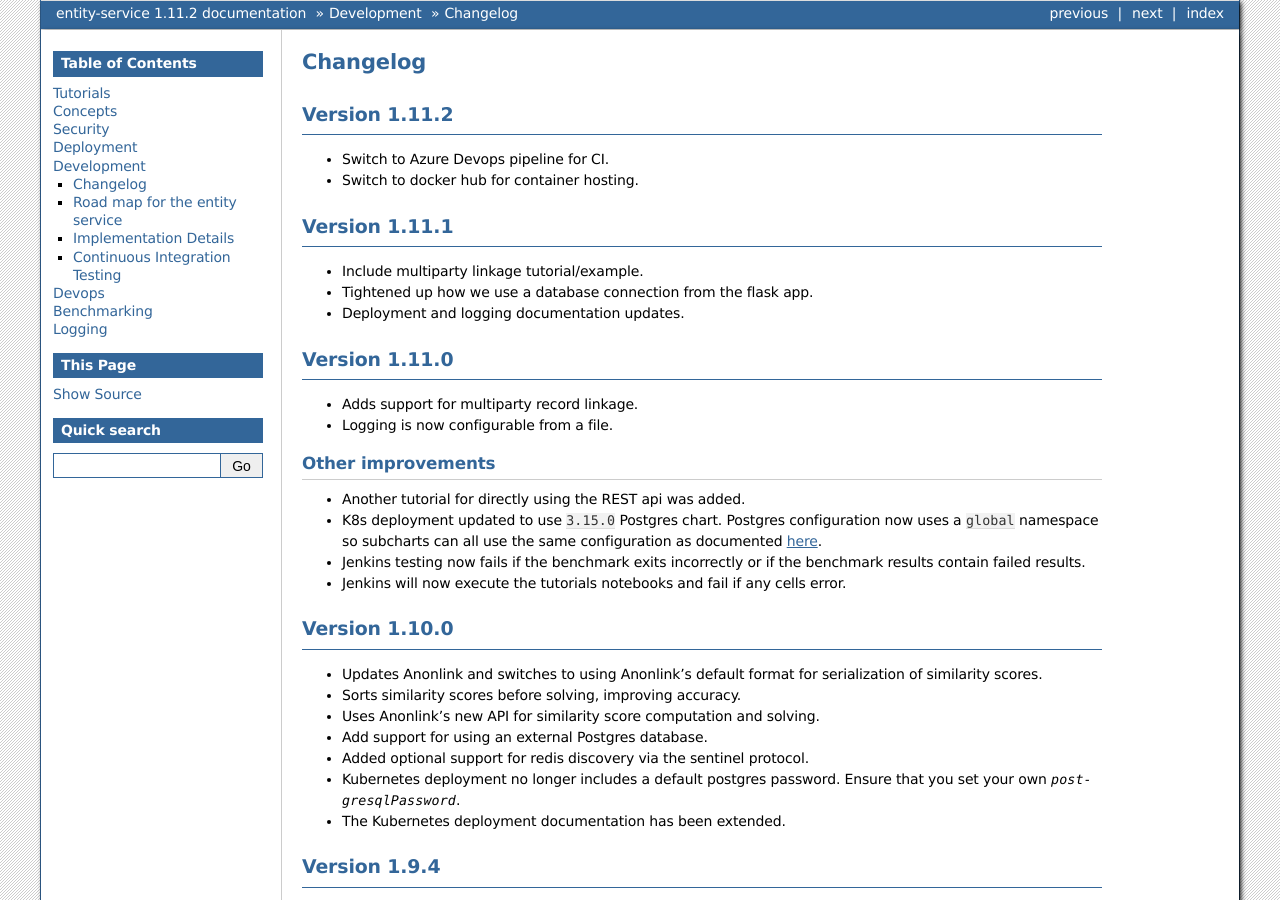
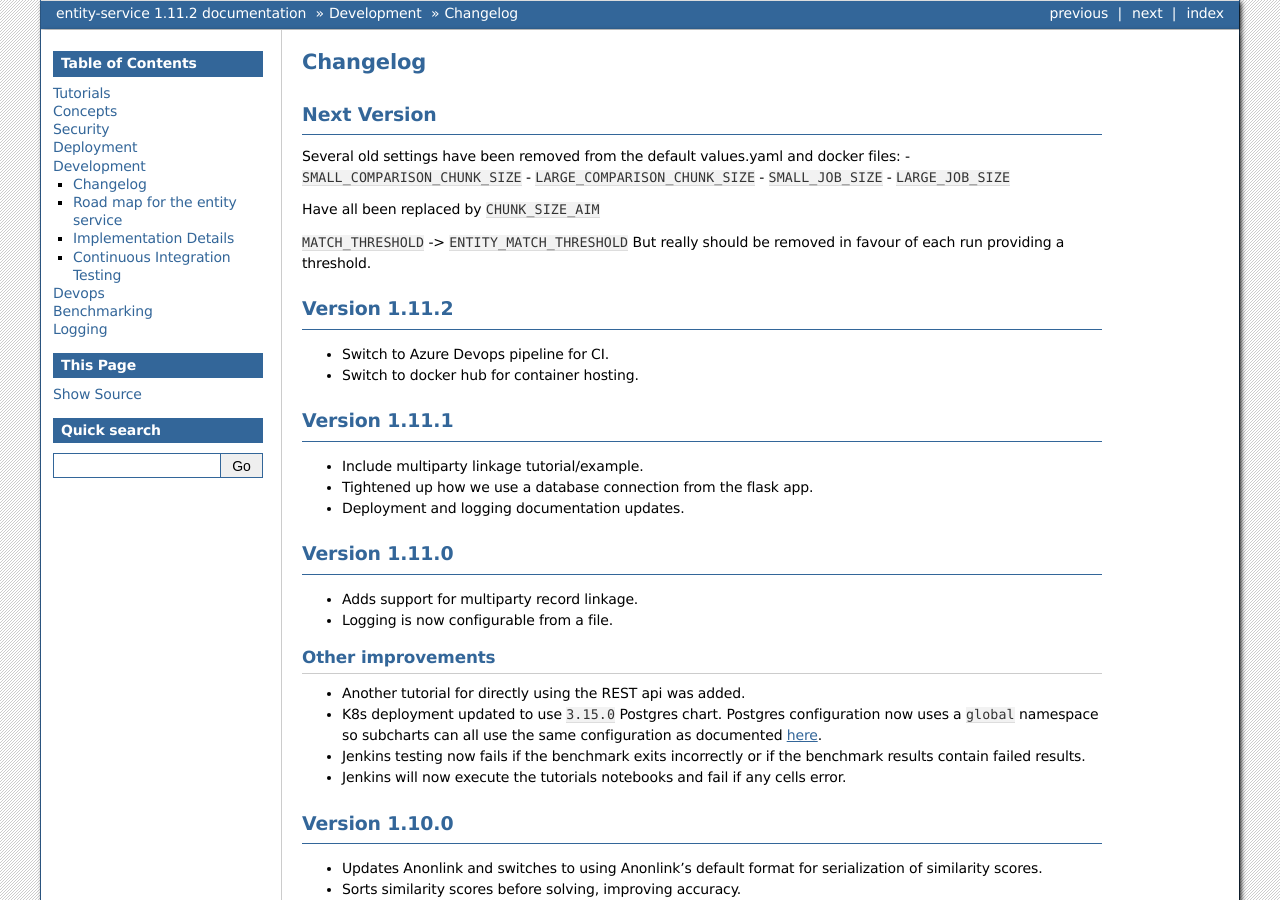
Before and after one commit to data61/anonlink-entity-service, a Sphinx documentation site: the page built from docs/changelog.rst, in a window 1280 px wide and 900 px high. Built offline with Sphinx 7.4.7, drawn with Linux system fonts in a browser that asks for light colours; formulas are drawn with MathJax 3.

Commit message:
Add notes to changelog about changed settings

```diff
--- a/docs/changelog.rst
+++ b/docs/changelog.rst
@@ -3,6 +3,20 @@
 
 Changelog
 =========
+
+Next Version
+------------
+
+Several old settings have been removed from the default values.yaml and docker files:
+- ``SMALL_COMPARISON_CHUNK_SIZE``
+- ``LARGE_COMPARISON_CHUNK_SIZE``
+- ``SMALL_JOB_SIZE``
+- ``LARGE_JOB_SIZE``
+
+Have all been replaced by ``CHUNK_SIZE_AIM``
+
+``MATCH_THRESHOLD`` -> ``ENTITY_MATCH_THRESHOLD``
+But really should be removed in favour of each run providing a threshold.
 
 Version 1.11.2
 --------------
```
